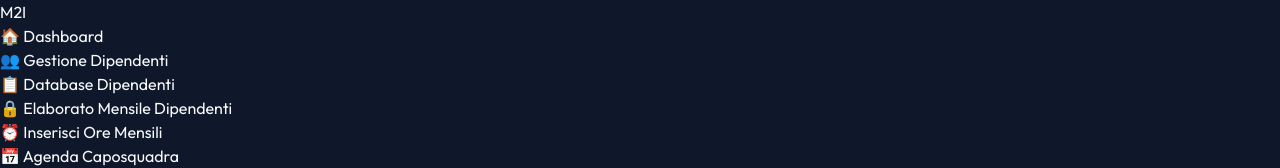
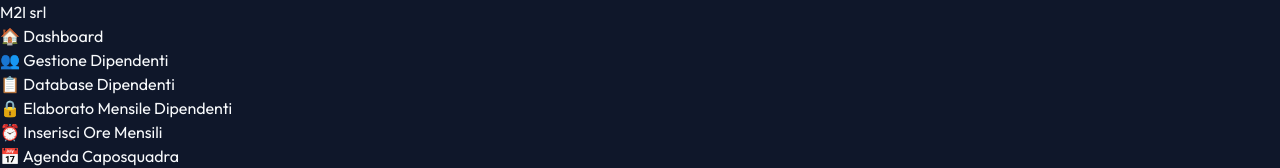
Before and after one commit to emmedueisrl-cloud/gestionale-m2i-web, a React (Vite) app in the folder gestionale_m2i_react/: page /admin/dashboard in a window 1280 px wide. Both pictures are taken after a click on the button "Accedi". Shown: the top 168 px of the page. Built offline with nearby package versions, Linux system fonts and the light colour scheme; no server answers.

Commit message:
Aggiunto srl dopo M2I

```diff
--- a/gestionale_m2i_react/src/components/Sidebar.jsx
+++ b/gestionale_m2i_react/src/components/Sidebar.jsx
@@ -55,7 +55,7 @@
       >
         <div className="flex items-center justify-center h-16 border-b border-slate-800 bg-slate-900 shrink-0">
           <h1 className="text-2xl font-black bg-gradient-to-r from-indigo-500 to-indigo-400 bg-clip-text text-transparent tracking-tighter">
-            M2I
+            M2I srl
           </h1>
         </div>
         <div className="flex-1 overflow-y-auto py-4 px-3 custom-scrollbar">
--- a/gestionale_m2i_react/src/pages/Dashboard/WelcomeBanner.jsx
+++ b/gestionale_m2i_react/src/pages/Dashboard/WelcomeBanner.jsx
@@ -30,7 +30,7 @@
   return (
     <div style={styles.banner}>
       <div style={styles.textContainer}>
-        <h1 style={styles.greeting}>Riepilogo Generale M2I</h1>
+        <h1 style={styles.greeting}>Riepilogo Generale M2I srl</h1>
         <p style={styles.subtitle}>
           Dashboard amministrativa e stato operativo aggiornato al <span style={styles.highlight}>{getFullDate(time)}</span>
         </p>
```
